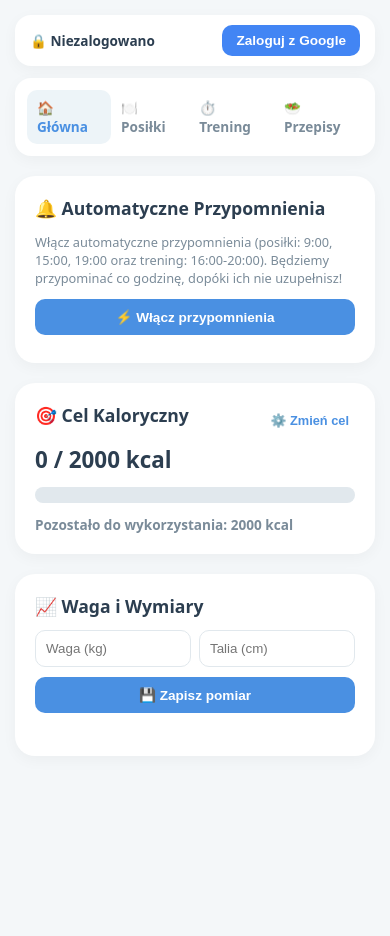
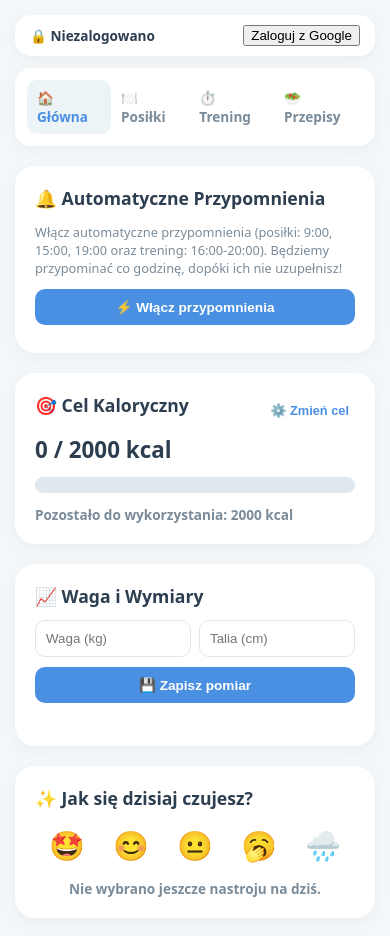
Before and after one commit to antoninapiotrowiak/Aplikacja-redukcja, a plain HTML site: page index.html in a window 390 px wide. Before the commit the page ends 844 px from the top, so only its background shows below. Drawn offline with Linux system fonts and the light colour scheme; no server answers.

Commit message:
Update index.html

```diff
--- a/index.html
+++ b/index.html
@@ -15,6 +15,38 @@
             --bg: #f4f7f9;
             --card-bg: #ffffff;
             --accent: #2ecc71;
+        }
+        /* Zmienne dla trybu jasnego (domyślne) */
+        :root {
+            --primary: #4a90e2;
+            --primary-light: #edf4f8;
+            --text: #2c3e50;
+            --bg: #f4f7f9;
+            --card-bg: #ffffff;
+            --accent: #2ecc71;
+            --border: #e1e8ed;
+        }
+
+        /* Klasa dla trybu ciemnego */
+        body.dark-mode {
+            --primary: #5c9ded;
+            --primary-light: #1e293b;
+            --text: #f1f5f9;
+            --bg: #0f172a;
+            --card-bg: #1e293b;
+            --accent: #34d399;
+            --border: #334155;
+        }
+
+        body.dark-mode input, body.dark-mode select {
+            background: #0f172a;
+            color: #f1f5f9;
+            border-color: var(--border);
+        }
+
+        body.dark-mode .history-row, body.dark-mode .meal-row, body.dark-mode .workout-row {
+            background: #111827;
+            border-color: var(--border);
         }
 
         body {
@@ -36,6 +68,7 @@
             margin-bottom: 12px;
             box-shadow: 0 4px 15px rgba(0,0,0,0.04);
         }
+<button onclick="toggleDarkMode()" style="background:none; border:none; cursor:pointer; font-size:1.1rem;" title="Przełącz motyw">🌙</button>
 
         .btn-google {
             background: #4285F4;
@@ -203,9 +236,61 @@
 
         <div id="measurementsHistory" style="margin-top: 15px;"></div>
     </div>
+        <!-- NÁSTROJOMETR -->
+    <div class="card">
+        <h2>✨ Jak się dzisiaj czujesz?</h2>
+        <div style="display: flex; justify-content: space-around; font-size: 1.8rem; margin: 15px 0; cursor: pointer;">
+            <span onclick="saveMood('🤩', 'Świetnie')" title="Świetnie">🤩</span>
+            <span onclick="saveMood('😊', 'Dobrze')" title="Dobrze">😊</span>
+            <span onclick="saveMood('😐', 'Neutralnie')" title="Neutralnie">😐</span>
+            <span onclick="saveMood('🥱', 'Zmęczenie')" title="Zmęczenie">🥱</span>
+            <span onclick="saveMood('🌧️', 'Stres / Słabiej')" title="Stres">🌧️</span>
+        </div>
+        <div id="moodStatus" style="text-align: center; font-size: 0.85rem; color: #7a8b99; font-weight: 600;">
+            Nie wybrano jeszcze nastroju na dziś.
+        </div>
+    </div>
+
 
     <!-- SKRYPT INTERFEJSU I AUTOMATYZACJI -->
     <script>
+            function saveMood(emoji, label) {
+            const todayStr = new Date().toISOString().split('T')[0];
+            const moodData = { emoji, label, date: todayStr };
+
+            localStorage.setItem(`mood_${todayStr}`, JSON.stringify(moodData));
+            updateMoodUI();
+        }
+
+        function updateMoodUI() {
+            const todayStr = new Date().toISOString().split('T')[0];
+            const savedMood = localStorage.getItem(`mood_${todayStr}`);
+            const statusDiv = document.getElementById('moodStatus');
+
+            if (!statusDiv) return;
+
+            if (savedMood) {
+                const mood = JSON.parse(savedMood);
+                statusDiv.innerHTML = `Dzisiejszy wybór: <span style="font-size:1.2rem;">${mood.emoji}</span> <b>${mood.label}</b>`;
+            } else {
+                statusDiv.innerHTML = 'Nie wybrano jeszcze nastroju na dziś.';
+            }
+        }
+
+        // Wywołaj przy starcie
+        updateMoodUI();
+
+            function toggleDarkMode() {
+            document.body.classList.toggle('dark-mode');
+            const isDark = document.body.classList.contains('dark-mode');
+            localStorage.setItem('darkMode', isDark ? 'enabled' : 'disabled');
+        }
+
+        // Automatyczne włączenie przy starcie, jeśli użytkownik miał wcześniej ustawione
+        if (localStorage.getItem('darkMode') === 'enabled') {
+            document.body.classList.add('dark-mode');
+        }
+
     // Sprawdzamy, czy minął nowy dzień i resetujemy znaczniki powiadomień
 function checkDayReset() {
     const todayStr = new Date().toISOString().split('T')[0];
```
